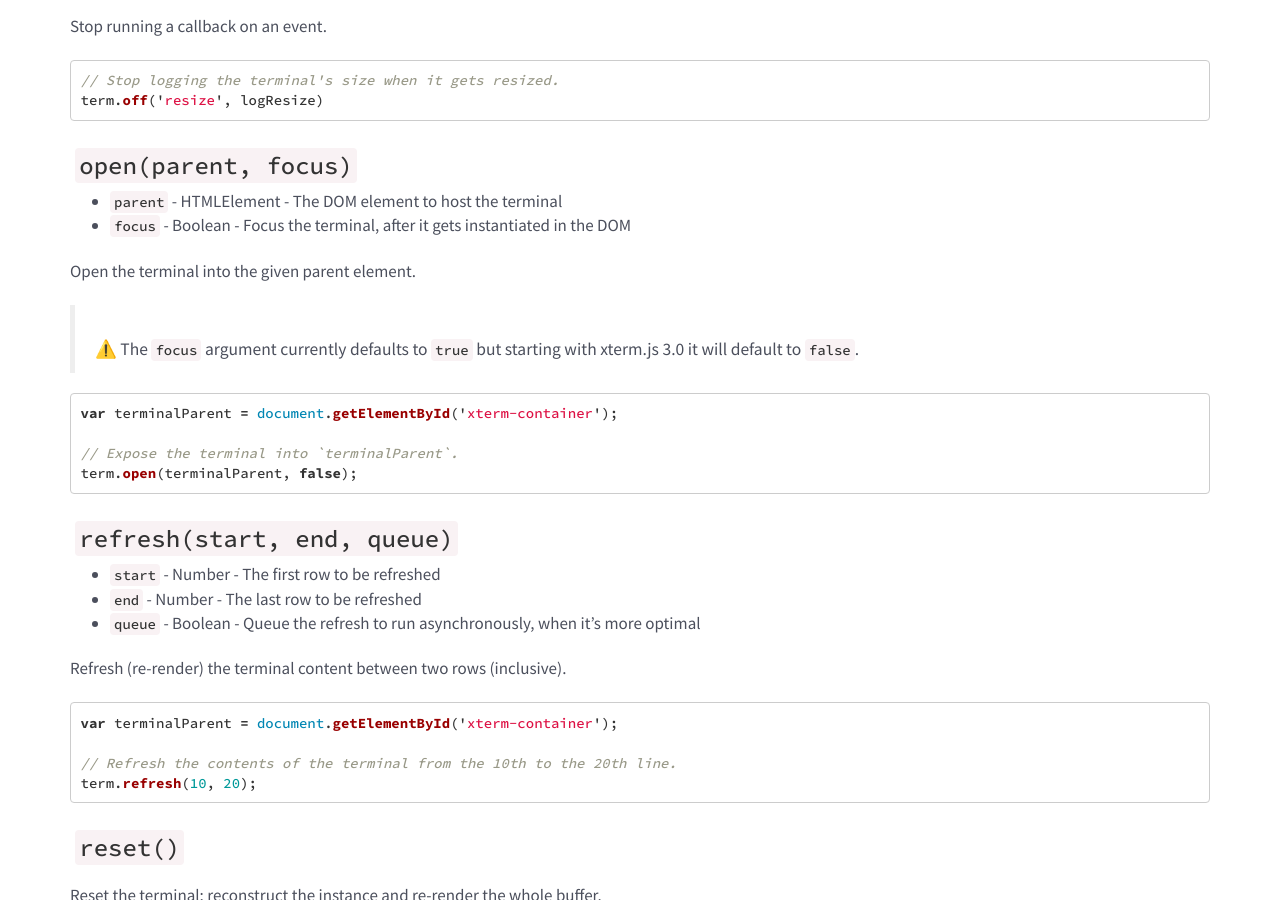
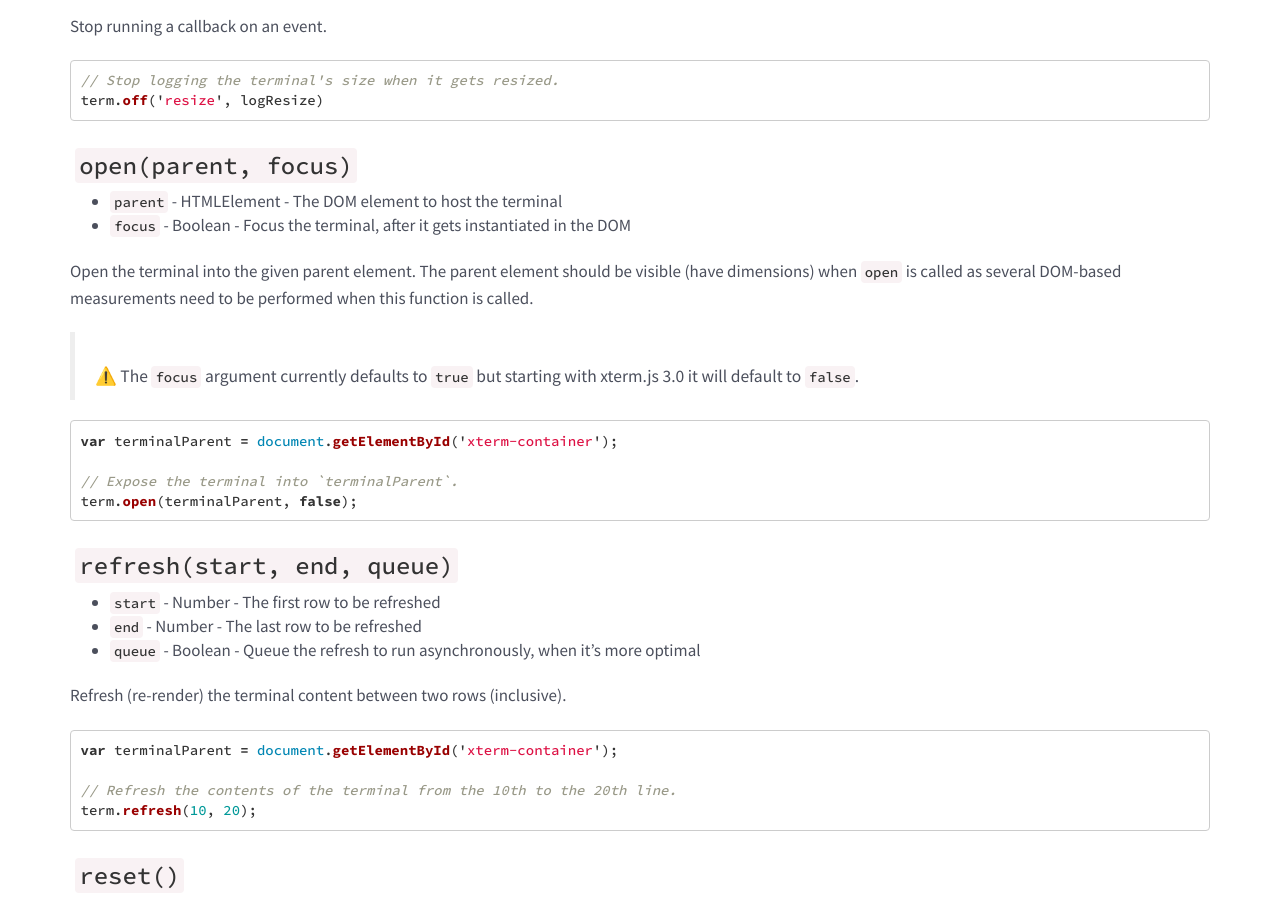
Before and after one commit to xtermjs/xtermjs.org, a Jekyll site: the page built from _docs/api/Terminal.md, in a window 1280 px wide and 900 px high, scrolled down 4248 px. Built offline with Jekyll 4.4.1, drawn with Linux system fonts in a browser that asks for light colours; nearby versions of some CDN libraries.

Commit message:
Clarify that the parent needs to be visible
Related sourcelair/xterm.js#1089

```diff
--- a/_docs/api/Terminal.md
+++ b/_docs/api/Terminal.md
@@ -211,7 +211,7 @@ term.off('resize', logResize)
 - `parent` - HTMLElement - The DOM element to host the terminal
 - `focus` - Boolean - Focus the terminal, after it gets instantiated in the DOM
 
-Open the terminal into the given parent element.
+Open the terminal into the given parent element. The parent element should be visible (have dimensions) when `open` is called as several DOM-based measurements need to be performed when this function is called.
 
 > ⚠️  The `focus` argument currently defaults to `true` but starting with xterm.js 3.0 it will default to `false`.
 
```
